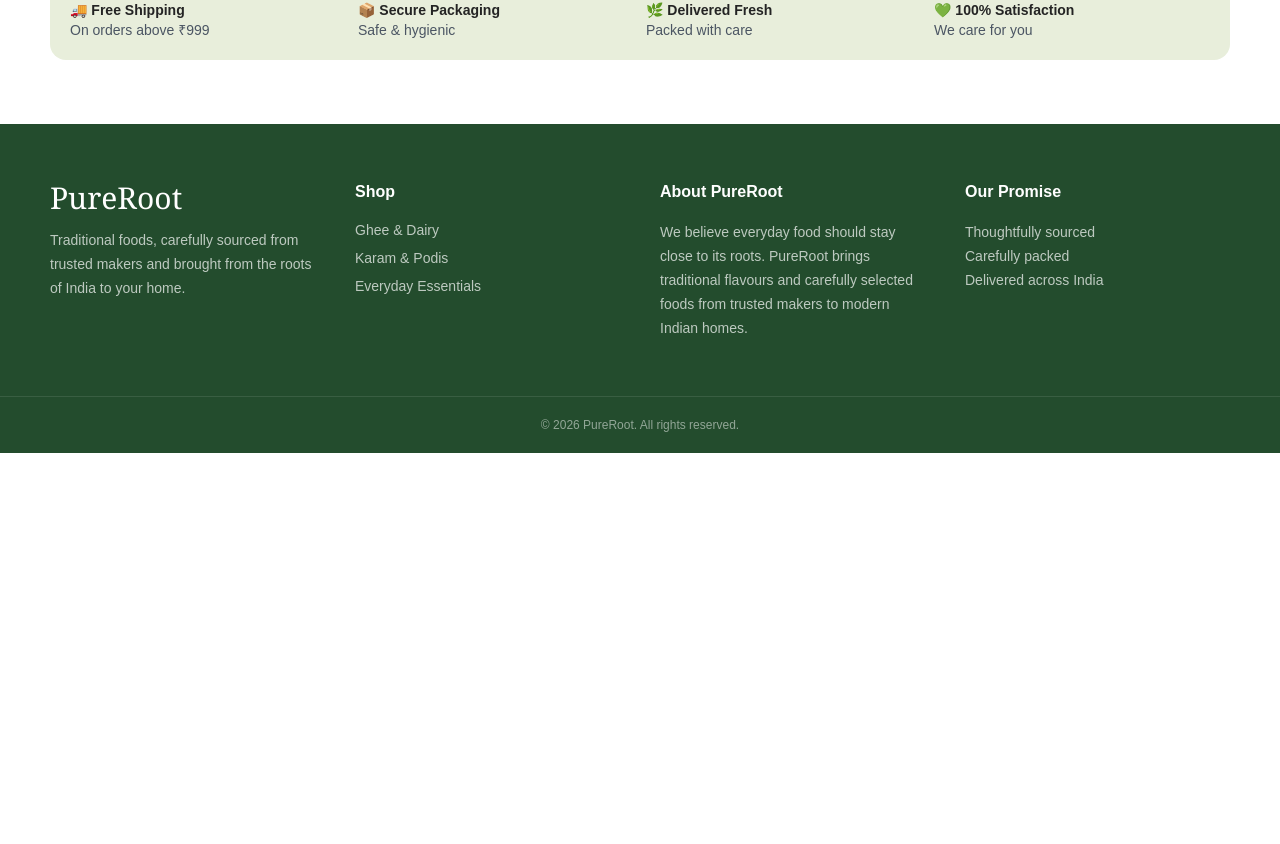
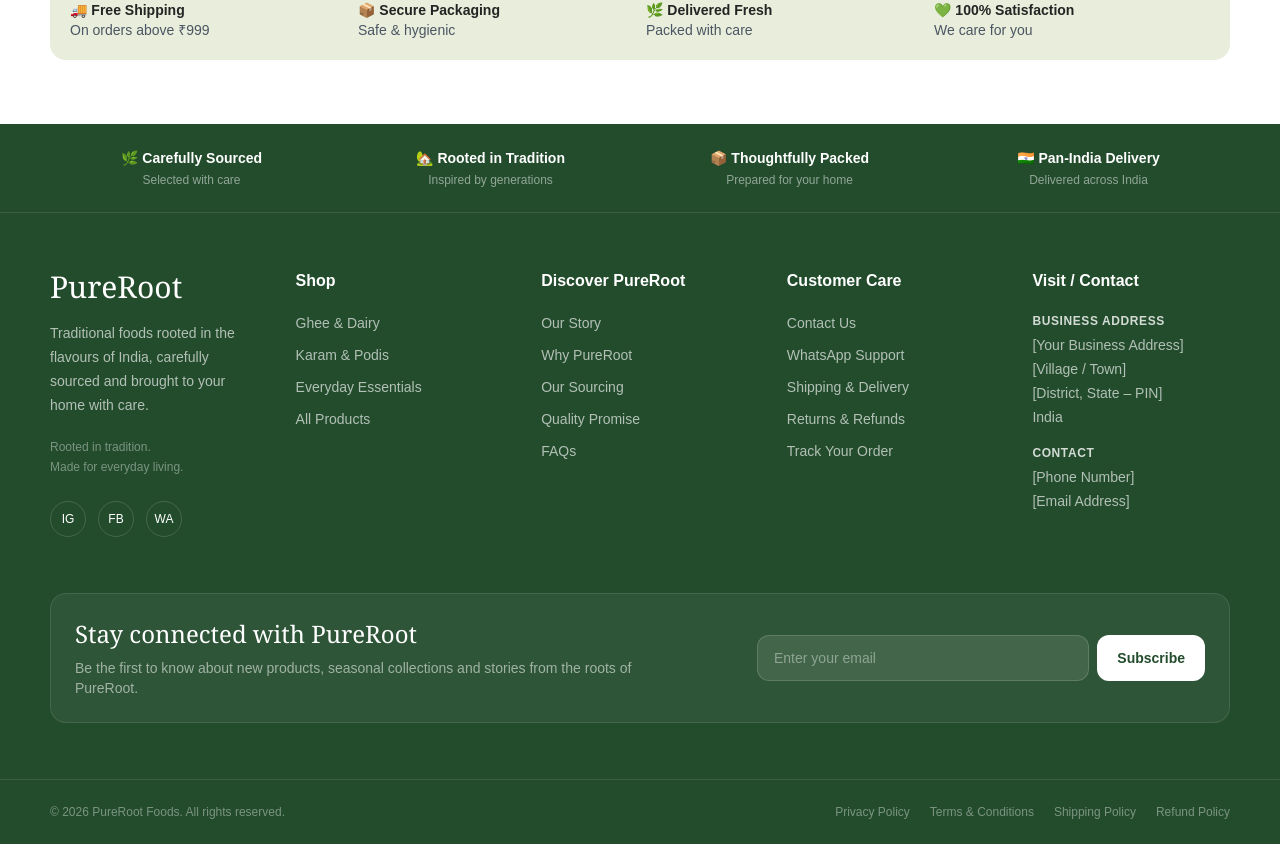
Before and after one commit to sai-123-123/pureroot, a Next.js app in the folder frontend/: page / in a window 1280 px wide. Shown: the part 1476-2320 px from the top of the page. Before the commit the page ends 1929 px from the top, so only its background shows below. Built offline with nearby package versions, Linux system fonts and the light colour scheme; no server answers.

Commit message:
Update Footer.tsx

```diff
--- a/frontend/components/Footer.tsx
+++ b/frontend/components/Footer.tsx
@@ -1,21 +1,102 @@
 export default function Footer() {
   return (
     <footer id="contact" className="mt-16 bg-forest text-white">
-      <div className="container-wide grid gap-10 py-14 md:grid-cols-4">
+
+      {/* TRUST STRIP */}
+      <div className="border-b border-white/10">
+        <div className="container-wide grid grid-cols-2 gap-4 py-6 text-center text-xs sm:grid-cols-4">
 
           <div>
-          <div className="serif text-3xl">PureRoot</div>
-
-          <p className="mt-3 text-sm leading-6 text-white/70">
-            Traditional foods, carefully sourced from trusted makers and
-            brought from the roots of India to your home.
-          </p>
+            <div className="text-sm font-semibold">🌿 Carefully Sourced</div>
+            <div className="mt-1 text-white/50">
+              Selected with care
+            </div>
           </div>
 
           <div>
-          <h3 className="font-semibold">Shop</h3>
+            <div className="text-sm font-semibold">🏡 Rooted in Tradition</div>
+            <div className="mt-1 text-white/50">
+              Inspired by generations
+            </div>
+          </div>
 
-          <div className="mt-4 space-y-2 text-sm text-white/70">
+          <div>
+            <div className="text-sm font-semibold">📦 Thoughtfully Packed</div>
+            <div className="mt-1 text-white/50">
+              Prepared for your home
+            </div>
+          </div>
+
+          <div>
+            <div className="text-sm font-semibold">🇮🇳 Pan-India Delivery</div>
+            <div className="mt-1 text-white/50">
+              Delivered across India
+            </div>
+          </div>
+
+        </div>
+      </div>
+
+      <div className="container-wide py-14">
+
+        {/* MAIN FOOTER */}
+        <div className="grid gap-12 md:grid-cols-2 lg:grid-cols-5">
+
+          {/* BRAND */}
+          <div className="lg:col-span-1">
+
+            <div className="serif text-3xl">
+              PureRoot
+            </div>
+
+            <p className="mt-4 max-w-xs text-sm leading-6 text-white/65">
+              Traditional foods rooted in the flavours of India,
+              carefully sourced and brought to your home with care.
+            </p>
+
+            <p className="mt-5 text-xs leading-5 text-white/40">
+              Rooted in tradition.
+              <br />
+              Made for everyday living.
+            </p>
+
+            {/* SOCIAL PLACEHOLDERS */}
+            <div className="mt-6 flex gap-3">
+              <a
+                href="#"
+                aria-label="Instagram"
+                className="grid h-9 w-9 place-items-center rounded-full border border-white/15 text-xs transition hover:border-white/40 hover:bg-white/10"
+              >
+                IG
+              </a>
+
+              <a
+                href="#"
+                aria-label="Facebook"
+                className="grid h-9 w-9 place-items-center rounded-full border border-white/15 text-xs transition hover:border-white/40 hover:bg-white/10"
+              >
+                FB
+              </a>
+
+              <a
+                href="#"
+                aria-label="WhatsApp"
+                className="grid h-9 w-9 place-items-center rounded-full border border-white/15 text-xs transition hover:border-white/40 hover:bg-white/10"
+              >
+                WA
+              </a>
+            </div>
+
+          </div>
+
+          {/* SHOP */}
+          <div>
+            <h3 className="font-semibold">
+              Shop
+            </h3>
+
+            <div className="mt-5 space-y-3 text-sm text-white/65">
+
               <a href="#ghee" className="block hover:text-white">
                 Ghee & Dairy
               </a>
@@ -27,34 +108,191 @@
               <a href="#essentials" className="block hover:text-white">
                 Everyday Essentials
               </a>
+
+              <a href="#shop" className="block hover:text-white">
+                All Products
+              </a>
+
             </div>
           </div>
 
+          {/* ABOUT */}
           <div id="about">
-          <h3 className="font-semibold">About PureRoot</h3>
 
-          <p className="mt-4 text-sm leading-6 text-white/70">
-            We believe everyday food should stay close to its roots.
-            PureRoot brings traditional flavours and carefully selected
-            foods from trusted makers to modern Indian homes.
+            <h3 className="font-semibold">
+              Discover PureRoot
+            </h3>
+
+            <div className="mt-5 space-y-3 text-sm text-white/65">
+
+              <a href="#about" className="block hover:text-white">
+                Our Story
+              </a>
+
+              <a href="#why" className="block hover:text-white">
+                Why PureRoot
+              </a>
+
+              <a href="#about" className="block hover:text-white">
+                Our Sourcing
+              </a>
+
+              <a href="#why" className="block hover:text-white">
+                Quality Promise
+              </a>
+
+              <a href="#faq" className="block hover:text-white">
+                FAQs
+              </a>
+
+            </div>
+
+          </div>
+
+          {/* CUSTOMER CARE */}
+          <div>
+
+            <h3 className="font-semibold">
+              Customer Care
+            </h3>
+
+            <div className="mt-5 space-y-3 text-sm text-white/65">
+
+              <a href="#contact" className="block hover:text-white">
+                Contact Us
+              </a>
+
+              <a href="#contact" className="block hover:text-white">
+                WhatsApp Support
+              </a>
+
+              <a href="#" className="block hover:text-white">
+                Shipping & Delivery
+              </a>
+
+              <a href="#" className="block hover:text-white">
+                Returns & Refunds
+              </a>
+
+              <a href="#" className="block hover:text-white">
+                Track Your Order
+              </a>
+
+            </div>
+
+          </div>
+
+          {/* BUSINESS */}
+          <div>
+
+            <h3 className="font-semibold">
+              Visit / Contact
+            </h3>
+
+            <div className="mt-5 space-y-4 text-sm leading-6 text-white/65">
+
+              <div>
+                <div className="text-xs font-semibold uppercase tracking-wider text-white/80">
+                  Business Address
+                </div>
+
+                <p className="mt-1">
+                  [Your Business Address]
+                  <br />
+                  [Village / Town]
+                  <br />
+                  [District, State – PIN]
+                  <br />
+                  India
                 </p>
               </div>
 
-        <div id="why">
-          <h3 className="font-semibold">Our Promise</h3>
+              <div>
+                <div className="text-xs font-semibold uppercase tracking-wider text-white/80">
+                  Contact
+                </div>
 
-          <p className="mt-4 text-sm leading-6 text-white/70">
-            Thoughtfully sourced<br />
-            Carefully packed<br />
-            Delivered across India
+                <p className="mt-1">
+                  [Phone Number]
+                  <br />
+                  [Email Address]
                 </p>
               </div>
 
             </div>
 
-      <div className="border-t border-white/10 py-5 text-center text-xs text-white/50">
-        © 2026 PureRoot. All rights reserved.
           </div>
+
+        </div>
+
+        {/* NEWSLETTER */}
+        <div className="mt-14 rounded-2xl border border-white/10 bg-white/5 p-6 md:flex md:items-center md:justify-between md:gap-10">
+
+          <div>
+            <h3 className="serif text-2xl">
+              Stay connected with PureRoot
+            </h3>
+
+            <p className="mt-2 max-w-xl text-sm text-white/55">
+              Be the first to know about new products, seasonal
+              collections and stories from the roots of PureRoot.
+            </p>
+          </div>
+
+          <div className="mt-5 flex w-full max-w-md gap-2 md:mt-0">
+
+            <input
+              type="email"
+              placeholder="Enter your email"
+              className="min-w-0 flex-1 rounded-xl border border-white/15 bg-white/10 px-4 py-3 text-sm text-white outline-none placeholder:text-white/40 focus:border-white/30"
+            />
+
+            <button
+              type="button"
+              className="rounded-xl bg-white px-5 py-3 text-sm font-semibold text-forest transition hover:bg-white/90"
+            >
+              Subscribe
+            </button>
+
+          </div>
+
+        </div>
+
+      </div>
+
+      {/* LEGAL / BOTTOM BAR */}
+      <div className="border-t border-white/10">
+
+        <div className="container-wide flex flex-col gap-4 py-6 text-xs text-white/40 md:flex-row md:items-center md:justify-between">
+
+          <div>
+            © 2026 PureRoot Foods. All rights reserved.
+          </div>
+
+          <div className="flex flex-wrap gap-5">
+
+            <a href="#" className="hover:text-white">
+              Privacy Policy
+            </a>
+
+            <a href="#" className="hover:text-white">
+              Terms & Conditions
+            </a>
+
+            <a href="#" className="hover:text-white">
+              Shipping Policy
+            </a>
+
+            <a href="#" className="hover:text-white">
+              Refund Policy
+            </a>
+
+          </div>
+
+        </div>
+
+      </div>
+
     </footer>
   );
 }
```
Lines whose indentation alone changed are shown as unchanged.
